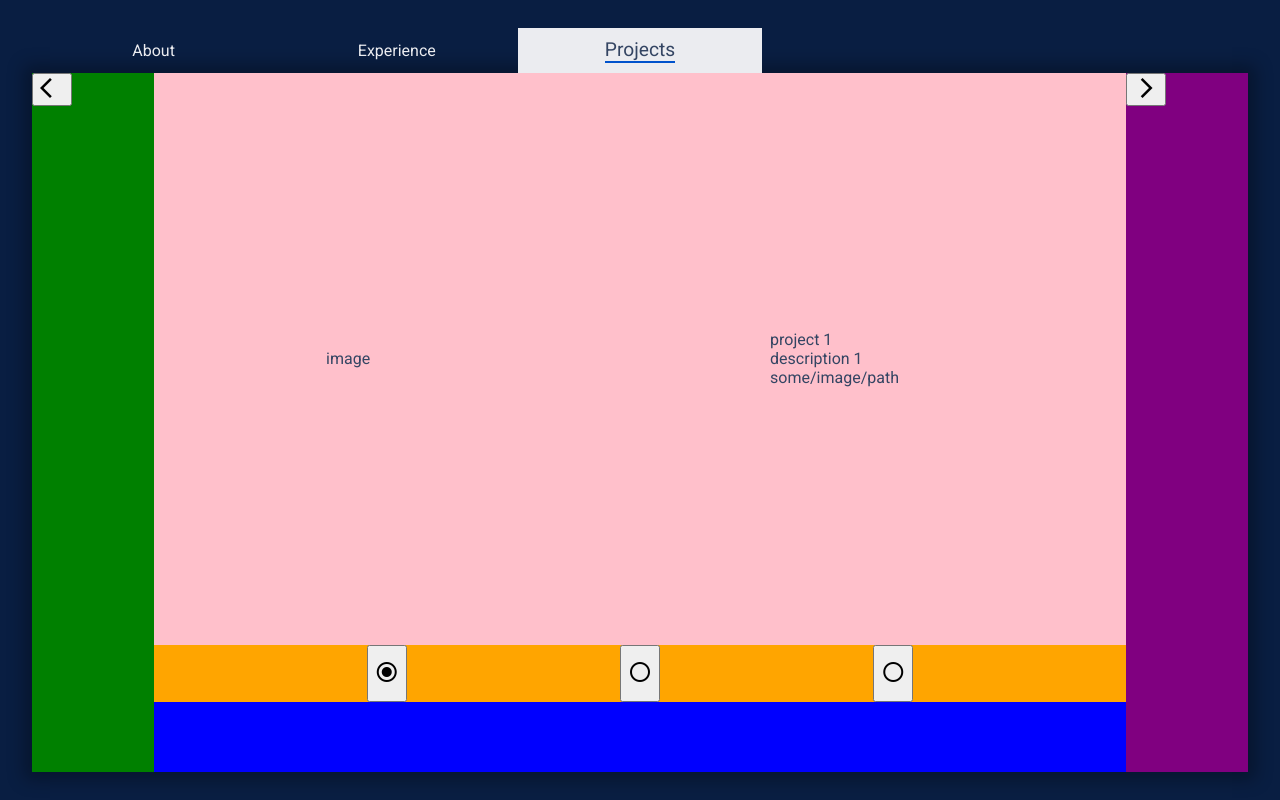
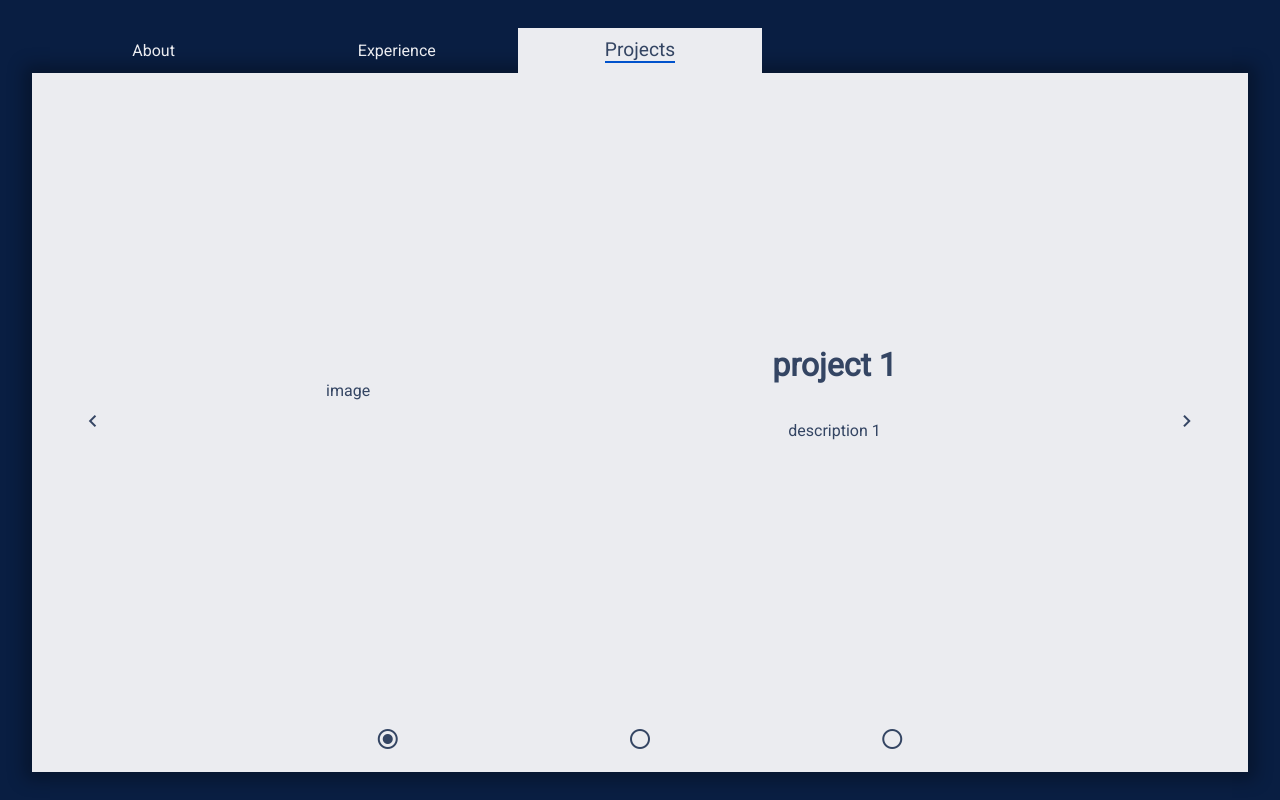
Before and after one commit to jmf5pu/portfolio, a React (Create React App) app: page / in a window 1280 px wide. Both pictures are taken after a click on the element "Projects". Built offline with nearby package versions, Linux system fonts and the light colour scheme.

Commit message:
project page styling changes

```diff
--- a/public/index.html
+++ b/public/index.html
@@ -27,12 +27,12 @@
     <!-- arrow forward -->
     <link
       rel="stylesheet"
-      href="https://fonts.googleapis.com/css2?family=Material+Symbols+Outlined:opsz,wght,FILL,GRAD@48,400,0,0"
+      href="https://fonts.googleapis.com/css2?family=Material+Symbols+Outlined:opsz,wght,FILL,GRAD@20..48,100..700,0..1,-50..200"
     />
     <!-- arrow backward -->
     <link
       rel="stylesheet"
-      href="https://fonts.googleapis.com/css2?family=Material+Symbols+Outlined:opsz,wght,FILL,GRAD@48,400,0,0"
+      href="https://fonts.googleapis.com/css2?family=Material+Symbols+Outlined:opsz,wght,FILL,GRAD@20..48,100..700,0..1,-50..200"
     />
     <title>React App</title>
   </head>
--- a/src/components/CarouselItem.tsx
+++ b/src/components/CarouselItem.tsx
@@ -10,11 +10,8 @@ function CarouselItem(props: CarouselItemProps) {
       <div className={styles.gridContainer}>
         <div className={styles.imageContainer}>image</div>
         <div className={styles.descriptionContainer}>
-          {props.project.title}
-          <br />
-          {props.project.description}
-          <br />
-          {props.project.image}
+          <h1>{props.project.title}</h1>
+          <p>{props.project.description}</p>
         </div>
       </div>
     </div>
--- a/src/components/ThirdTabMainWindow.tsx
+++ b/src/components/ThirdTabMainWindow.tsx
@@ -37,16 +37,16 @@ function ThirdTabMainWindow() {
 
   return (
     <div className={styles.outerFlexContainer}>
-      <div className={styles.leftArrow}>
+      <div className={styles.arrowContainer}>
         <button
-          className="button-arrow"
+          className={styles.arrow}
           onClick={() => {
             setActiveIndex(
               activeIndex > 0 ? activeIndex - 1 : projects.length - 1
             );
           }}
         >
-          <span className="material-symbols-outlined">arrow_back_ios</span>
+          <span className="material-symbols-outlined">chevron_left</span>
         </button>
       </div>
       <div className={styles.innerFlexContainer}>
@@ -64,16 +64,16 @@ function ThirdTabMainWindow() {
           onClick={setActiveIndex}
         />
       </div>
-      <div className={styles.rightArrow}>
+      <div className={styles.arrowContainer}>
         <button
-          className="button-arrow"
+          className={styles.arrow}
           onClick={() => {
             setActiveIndex(
               activeIndex < projects.length - 1 ? activeIndex + 1 : 0
             );
           }}
         >
-          <span className="material-symbols-outlined">arrow_forward_ios</span>
+          <span className="material-symbols-outlined">chevron_right</span>
         </button>
       </div>
     </div>
--- a/src/components/styles/CarouselButtons.module.css
+++ b/src/components/styles/CarouselButtons.module.css
@@ -1,7 +1,17 @@
 .flexContainer {
   display: flex;
   justify-content: space-evenly;
-  background-color: orange;
   height: 10%;
   width: 100%;
 }
+
+.carouselButton {
+  color: #344563;
+  background: none;
+  border: none;
+  cursor: pointer;
+}
+
+.carouselButton:hover {
+  color: #0052cc;
+}
--- a/src/components/styles/CarouselItem.module.css
+++ b/src/components/styles/CarouselItem.module.css
@@ -1,3 +1,7 @@
+h1 {
+  text-align: center;
+}
+
 .FlexContainer {
   display: inline-flex;
   align-items: center;
@@ -8,7 +12,6 @@
 
 .gridContainer {
   display: grid;
-  background-color: pink;
   height: 100%;
   width: 100%;
   grid-template-columns: 40% 60%;
--- a/src/components/styles/ThirdTabMainWindow.module.css
+++ b/src/components/styles/ThirdTabMainWindow.module.css
@@ -1,5 +1,5 @@
 .outerFlexContainer {
-  background-color: blue;
+  background-color: #ebecf0;
   display: flex;
   height: 100%;
   width: 100%;
@@ -8,7 +8,7 @@
 .innerFlexContainer {
   display: flex;
   flex-direction: column;
-  height: 90%;
+  height: 100%;
   width: 80%;
   overflow: hidden;
 }
@@ -26,16 +26,22 @@
   height: 10%;
   width: 80%;
 }
-.leftArrow {
-  background-color: green;
+
+.arrowContainer {
+  display: flex;
+  justify-content: center;
+  align-items: center;
   height: 100%;
   width: 10%;
-  z-index: 1;
 }
 
-.rightArrow {
-  background-color: purple;
-  height: 100%;
-  width: 10%;
-  z-index: 1;
+.arrow {
+  background: None;
+  color: #344563;
+  border: none;
+  cursor: pointer;
 }
+
+.arrow:hover {
+  color: #0052cc;
+}
```
